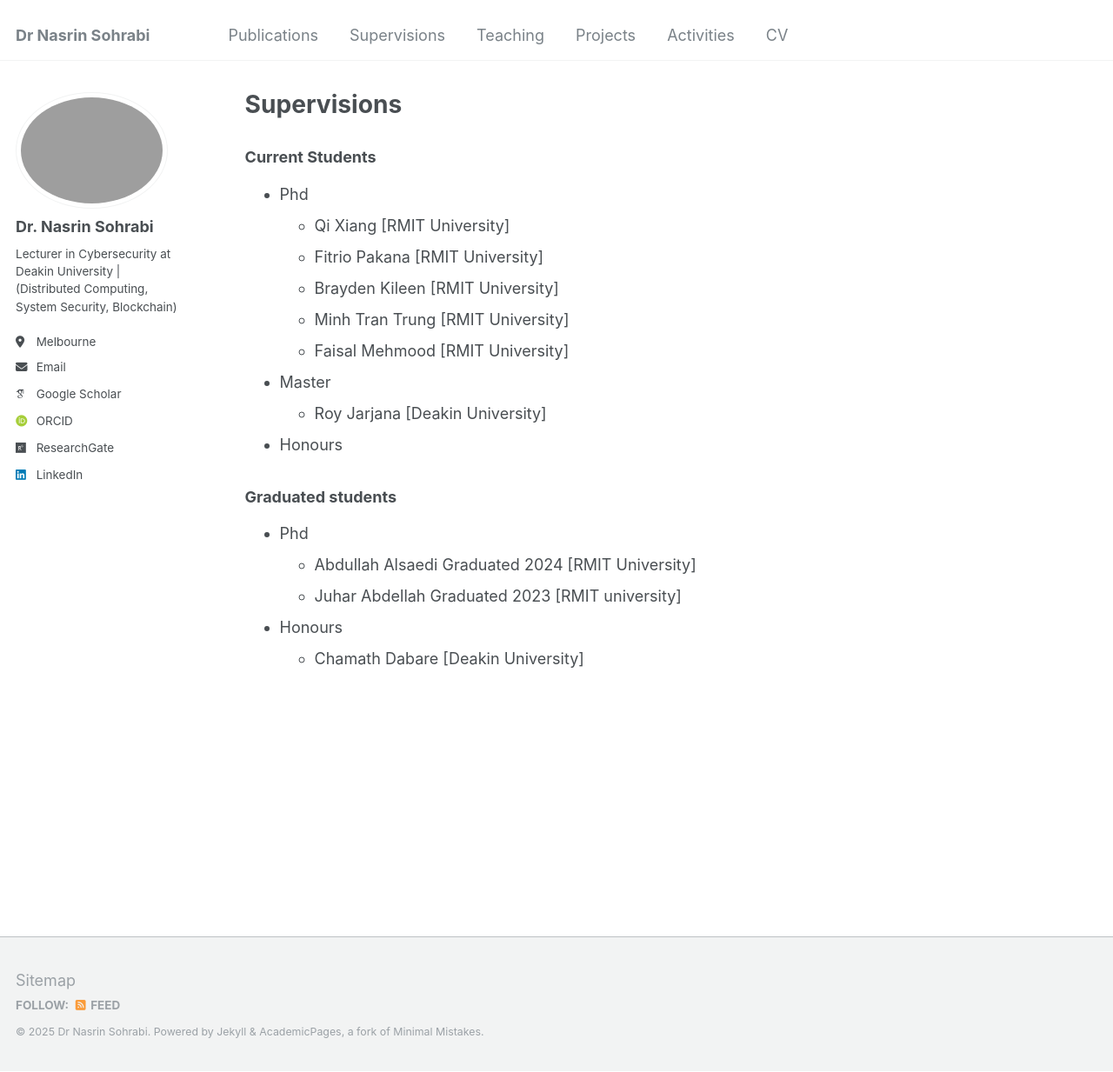
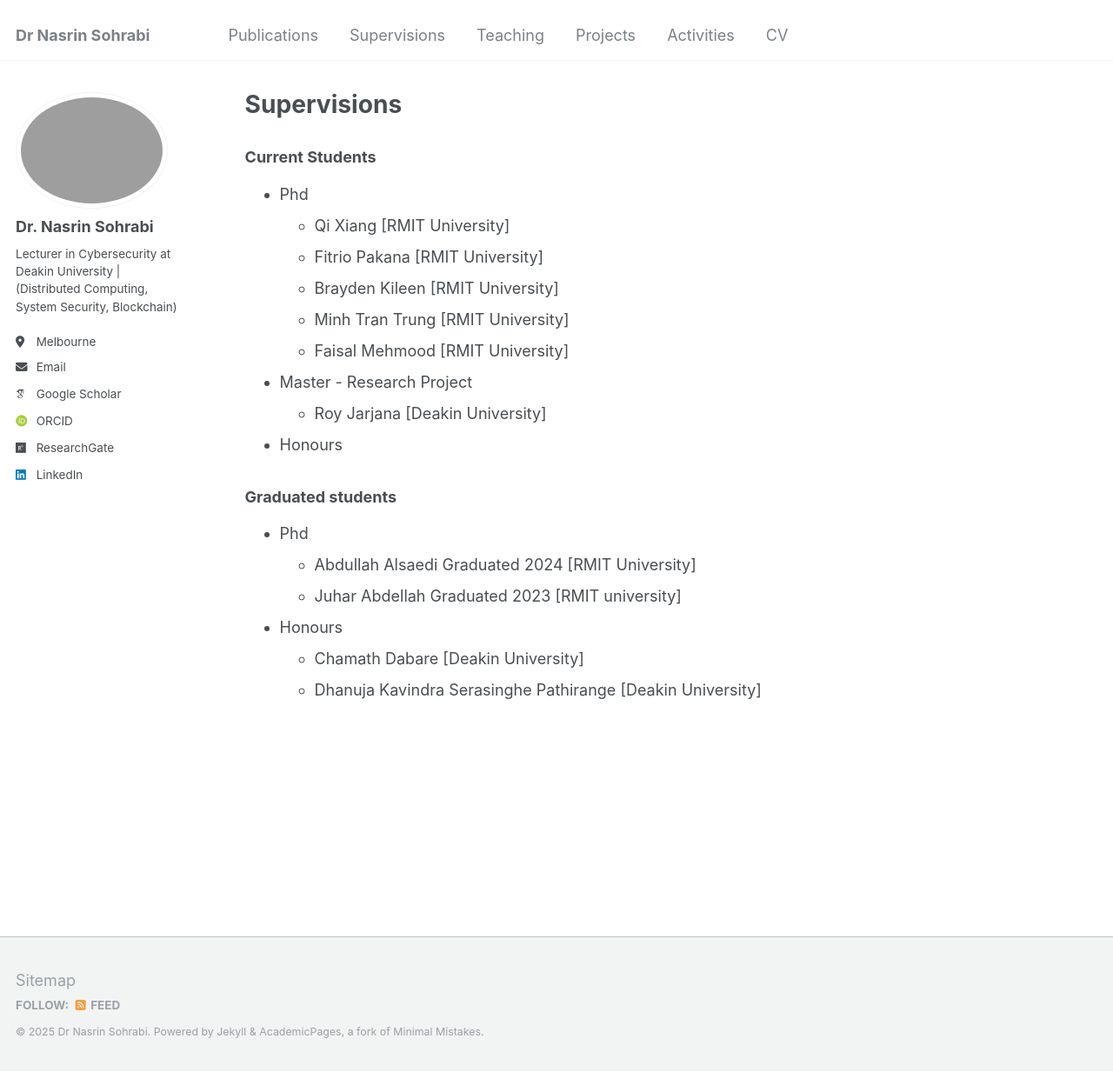
Before and after one commit to Nasrin-Sohrabi/Nasrin-Sohrabi.github.io, a Jekyll site: the page built from _pages/supervisions.html, in a window 1280 px wide and 1233 px high. Shown: the whole window at 87% size. Built offline with Jekyll 4.4.1, drawn with Linux system fonts in a browser that asks for light colours; some web fonts are replaced.

Commit message:
update supervision list

```diff
--- a/_pages/supervisions.html
+++ b/_pages/supervisions.html
@@ -19,7 +19,7 @@ author_profile: true
                 <li> Faisal Mehmood [RMIT University]</li>
                 </ul>
             </li>
-            <li>Master
+            <li>Master - Research Project
                 <ul>
                    <li>Roy Jarjana [Deakin University]</li>
                 </ul>
@@ -41,5 +41,6 @@ author_profile: true
             <li>Honours
                 <ul>
                   <li>Chamath Dabare [Deakin University]</li>
+                  <li>Dhanuja Kavindra Serasinghe Pathirange [Deakin University]</li>
                 </ul>
             </li>
```
